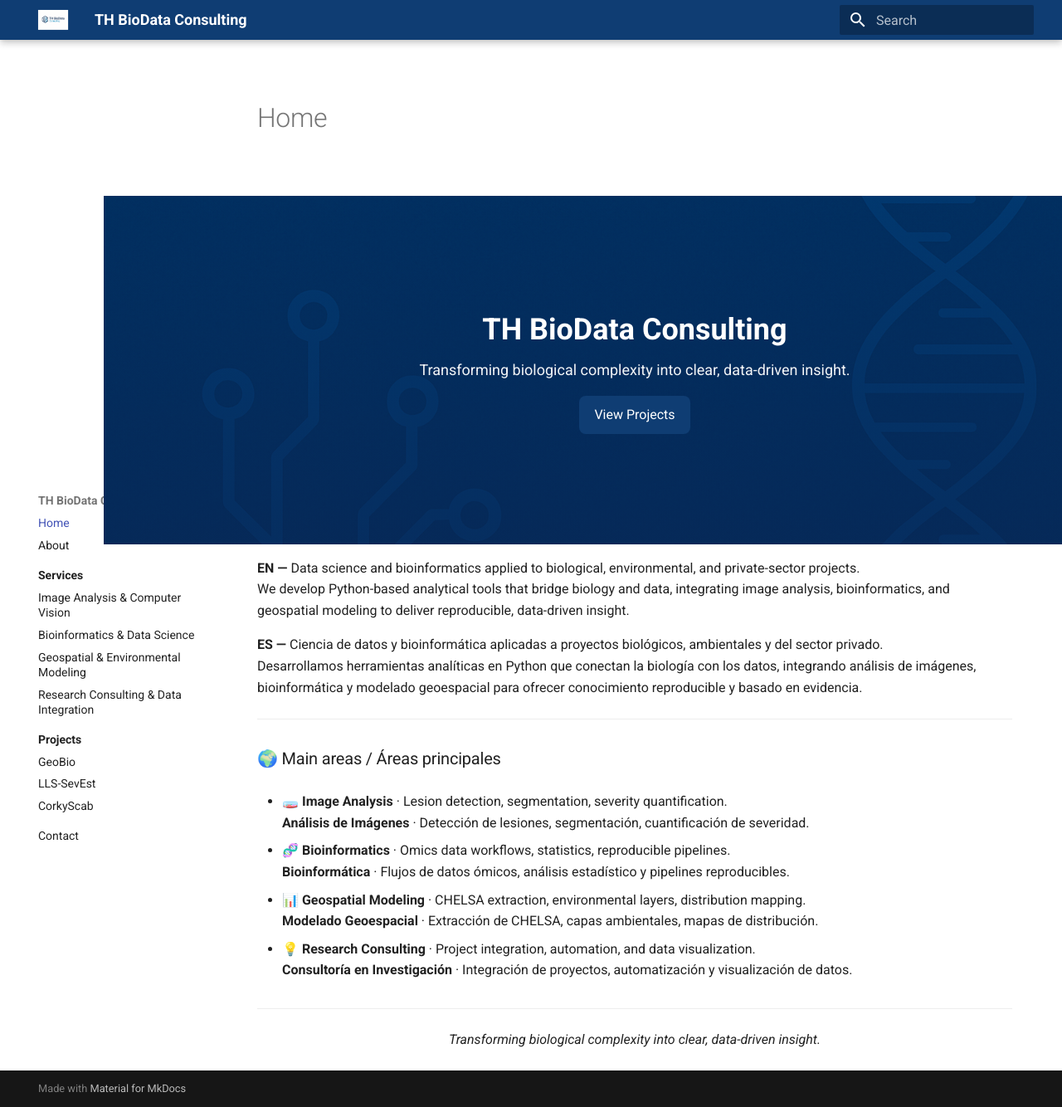
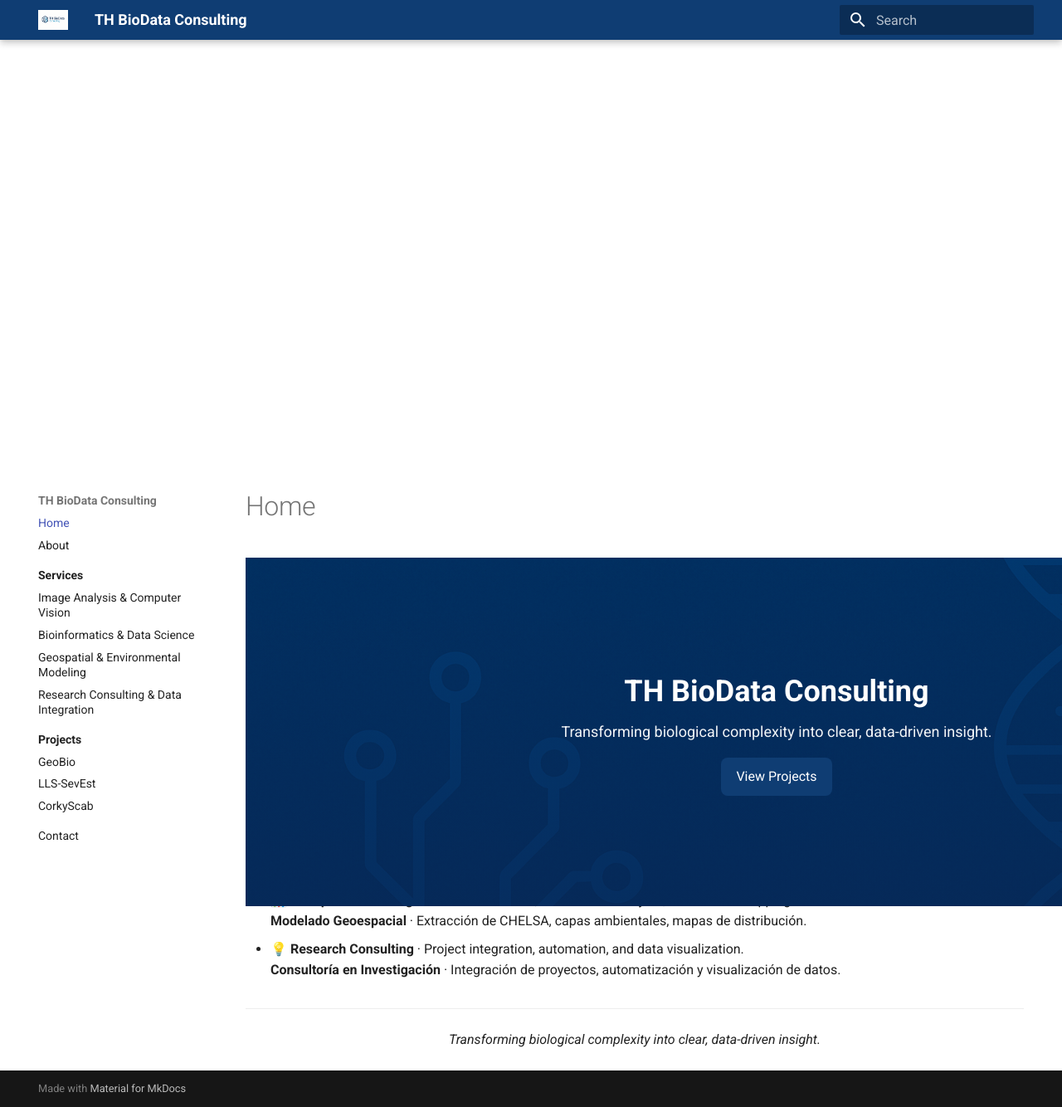
Before and after one commit to TH-BioData/th-biodata.github.io, an MkDocs documentation site: the page built from docs/index.md, in a window 1280 px wide and 1334 px high. Shown: the whole window at 83% size. Built offline with MkDocs 1.6.1 and Material for MkDocs 9.7.7, drawn with Linux system fonts in a browser that asks for light colours.

Commit message:
Update extra.css

````diff
--- a/docs/styles/extra.css
+++ b/docs/styles/extra.css
@@ -1,5 +1,6 @@
+```css
 /* ============================================================
-   TH BioData Consulting — Custom Styles (versión con desvanecimiento)
+   TH BioData Consulting — Custom Styles (versión corregida móvil)
    ============================================================ */
 
 /* --- Ajustes generales de contenido --- */
@@ -12,13 +13,13 @@
 .md-header,
 .md-tabs {
   background-color: #0F3D73 !important;
-  z-index: 5; /* sobre contenido, debajo del drawer */
+  z-index: 5; /* suficiente para estar sobre hero, pero debajo del drawer */
 }
 
 /* ===== Variables para alto del hero ===== */
 :root {
-  --th-hero-height: 420px;          /* alto del hero en desktop */
-  --th-hero-height-sm: 300px;       /* alto del hero en móvil   */
+  --th-hero-height: 420px; /* alto del hero en desktop */
+  --th-hero-height-sm: 300px; /* alto del hero en móvil */
   --md-header-h: var(--md-header-height, 3.6rem); /* alto header Material */
 }
 
@@ -26,17 +27,16 @@
    HERO full-width (debajo del header)
    ============================================================ */
 
-/* --- Hero desplazable full-width --- */
+/* Solo en páginas que tienen .hero */
+/* --- Hero desplazable y full-width --- */
 body:has(.hero) .hero {
-  position: relative;
-  margin-left: calc(50% - 50vw);
+  position: fixed; /* no fijo, se mueve con el scroll */
+  margin-left: calc(50% - 50vw); /* expande a todo el ancho */
   margin-right: calc(50% - 50vw);
-  width: 100vw;
-  margin-top: var(--md-header-h);
+  width: 100vw; /* asegura ancho completo del viewport */
   border-radius: 0;
   overflow: hidden;
   z-index: 0;
-  transition: opacity 0.6s ease, transform 0.6s ease; /* ← efecto fade */
 }
 
 body:has(.hero) .hero__bg {
@@ -70,38 +70,11 @@ body:has(.hero) .hero__bg {
   text-decoration: none;
 }
 
-/* ============================================================
-   EFECTO DE DESVANECIMIENTO AL HACER SCROLL
-   ============================================================ */
-body:not(.scrolled) .hero {
-  opacity: 1;
-  transform: translateY(0);
-}
-
-body.scrolled .hero {
-  opacity: 0;
-  transform: translateY(-80px);
-  pointer-events: none;
-}
-
-/* ============================================================
-   EMPUJES DE LAYOUT
-   ============================================================ */
-
-/* Quitar empuje global (evita hueco blanco) */
+/* Empujar TODO el contenido (incluye sidebar) por debajo del hero */
 body:has(.hero) .md-main {
-  padding-top: 0 !important;
-}
-
-/* Empujar sidebars por debajo del hero */
-body:has(.hero) .md-sidebar--primary,
-body:has(.hero) .md-sidebar--secondary {
-  margin-top: calc(var(--md-header-h) + var(--th-hero-height)) !important;
-}
-
-/* Espacio para el artículo */
-body:has(.hero) .md-content .md-typeset {
-  margin-top: 24px;
+  padding-top: calc(var(--md-header-h) + var(--th-hero-height)) !important;
+  position: relative;
+  z-index: 1;
 }
 
 /* ============================================================
@@ -128,7 +101,7 @@ body:has(.hero) .md-content .md-typeset {
 }
 
 /* ============================================================
-   BANNERS
+   BANNERS (ajuste simple)
    ============================================================ */
 .banner {
   display: block;
@@ -148,12 +121,9 @@ body:has(.hero) .md-content .md-typeset {
   body:has(.hero) .hero__bg {
     height: var(--th-hero-height-sm);
   }
-
-  body:has(.hero) .md-sidebar--primary,
-  body:has(.hero) .md-sidebar--secondary {
-    margin-top: calc(var(--md-header-h) + var(--th-hero-height-sm)) !important;
+  body:has(.hero) .md-main {
+    padding-top: calc(var(--md-header-h) + var(--th-hero-height-sm)) !important;
   }
-
   .banner {
     height: 160px;
     object-position: center 40%;
@@ -161,8 +131,22 @@ body:has(.hero) .md-content .md-typeset {
 }
 
 /* ============================================================
-   GENERAL
+   HERO CON EFECTO DE DESVANECIMIENTO AL HACER SCROLL
    ============================================================ */
+.hero {
+  transition: opacity 0.6s ease, transform 0.6s ease;
+}
+
+body:not(.scrolled) .hero {
+  opacity: 1;
+  transform: translateY(0);
+}
+
+body.scrolled .hero {
+  opacity: 0;
+  transform: translateY(-80px);
+  pointer-events: none;
+}
 
 /* Evita scroll horizontal accidental */
 html, body {
````
